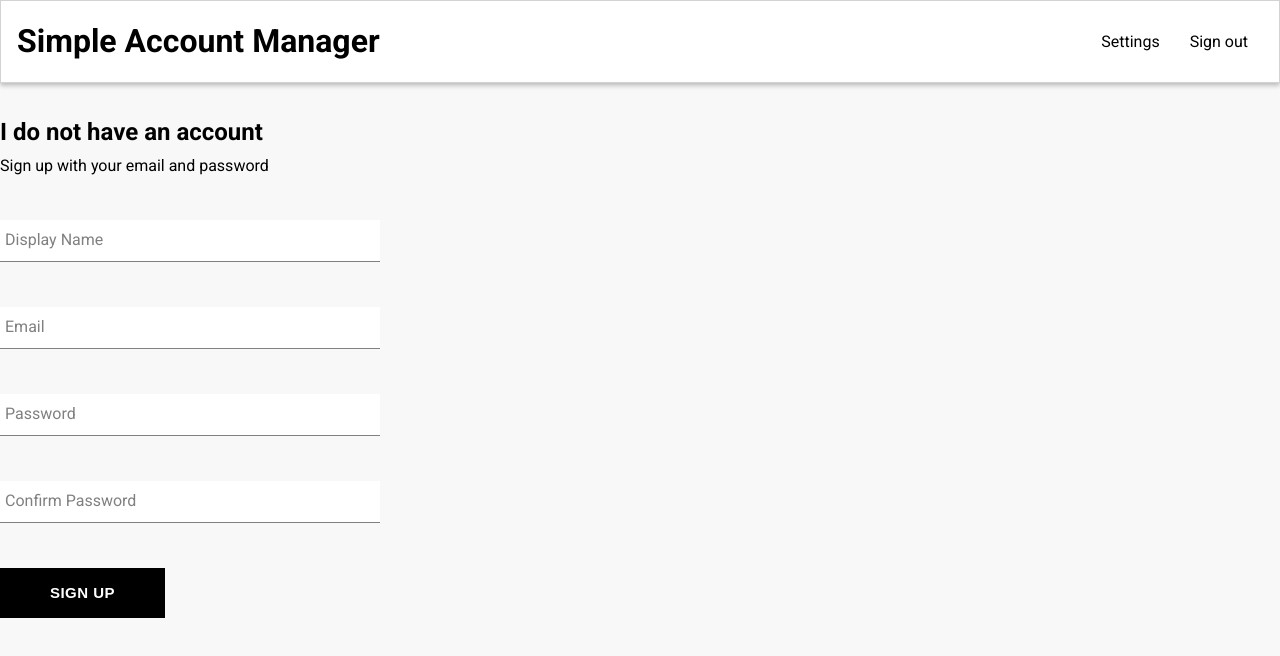
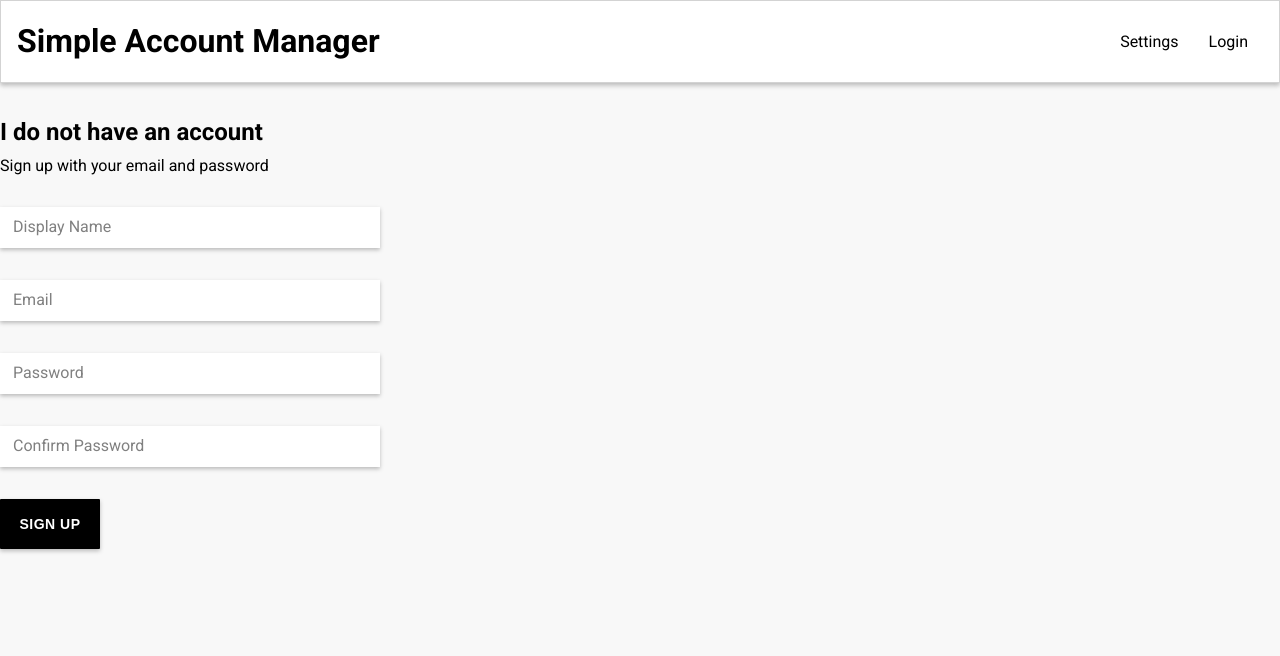
Before and after one commit to PhilSchwerttraeger/SAM, a React (Create React App) app: page /register in a window 1280 px wide. Shown: the top 656 px of the page. Built offline with nearby package versions, Linux system fonts and the light colour scheme; no server answers.

Commit message:
Style buttons

```diff
--- a/src/components/custom-button/custom-button.styles.jsx
+++ b/src/components/custom-button/custom-button.styles.jsx
@@ -4,57 +4,40 @@ const buttonStyles = css`
   background-color: black;
   color: white;
   border: none;
+  border-radius: 1px;
 
   &:hover {
     background-color: white;
-    color: black;
-    border: 1px solid black;
+    color: grey;
   }
 `
 
 const invertedButtonStyles = css`
   background-color: white;
   color: black;
-  border: 1px solid black;
 
   &:hover {
-    background-color: black;
-    color: white;
-    border: none;
+    background-color: #f1f1f1;
   }
 `
 
-const googleSignInStyles = css`
-  background-color: #4285f4;
-  color: white;
-
-  &:hover {
-    background-color: #357ae8;
-    border: none;
-  }
-`
-
-const getButtonStyles = props => {
-  if (props.isGoogleSignIn) {
-    return googleSignInStyles
-  }
-
-  return props.inverted ? invertedButtonStyles : buttonStyles
-}
+const getButtonStyles = props =>
+  props.inverted ? invertedButtonStyles : buttonStyles
 
 export const CustomButtonContainer = styled.button`
-  min-width: 165px;
+  min-width: 100px;
   width: auto;
   height: 50px;
   letter-spacing: 0.5px;
   line-height: 50px;
-  padding: 0 35px 0 35px;
-  font-size: 15px;
-  text-transform: uppercase;
-  font-weight: bolder;
+  padding: 0 16px 0;
+  font-size: 14px;
+  font-weight: 600;
   cursor: pointer;
   display: flex;
   justify-content: center;
+  border: none;
+  box-shadow: rgba(0, 0, 0, 0.25) 0px 2px 4px 0px;
 
   ${getButtonStyles}
 `
--- a/src/components/form-input/form-input.styles.scss
+++ b/src/components/form-input/form-input.styles.scss
@@ -3,26 +3,25 @@ $main-color: black;
 
 // mixing: reusable component in css
 @mixin shrinkLabel {
-  top: -14px;
+  top: -16px;
   font-size: 12px;
   color: $main-color;
 }
 
 .group {
   position: relative;
-  margin: 45px 0;
+  margin: 32px 0;
 
   .form-input {
     background: none;
     background-color: white;
     color: $sub-color;
     font-size: 18px;
-    padding: 10px 10px 10px 5px;
+    padding: 10px 16px 10px 13px;
     display: block;
     width: 100%;
     border: none;
-    border-radius: 0;
-    border-bottom: 1px solid $sub-color;
+    box-shadow: rgba(0, 0, 0, 0.25) 0px 2px 4px 0px;
     margin: 25px 0;
 
     &:focus {
@@ -40,6 +39,7 @@ $main-color: black;
 
   .form-input-label {
     color: $sub-color;
+    padding-left: 8px;
     font-size: 16px;
     font-weight: normal;
     position: absolute;
--- a/src/components/header/header.component.jsx
+++ b/src/components/header/header.component.jsx
@@ -92,11 +92,11 @@ const Header = ({
                 auth.signOut()
               }}
             >
-              Sign out
+              Logout
             </OptionLink>
           </Tooltip>
         ) : (
-          <OptionLink to="/signin">Sign out</OptionLink>
+          <OptionLink to="/signin">Login</OptionLink>
         )}
       </OptionsContainer>
 
```
